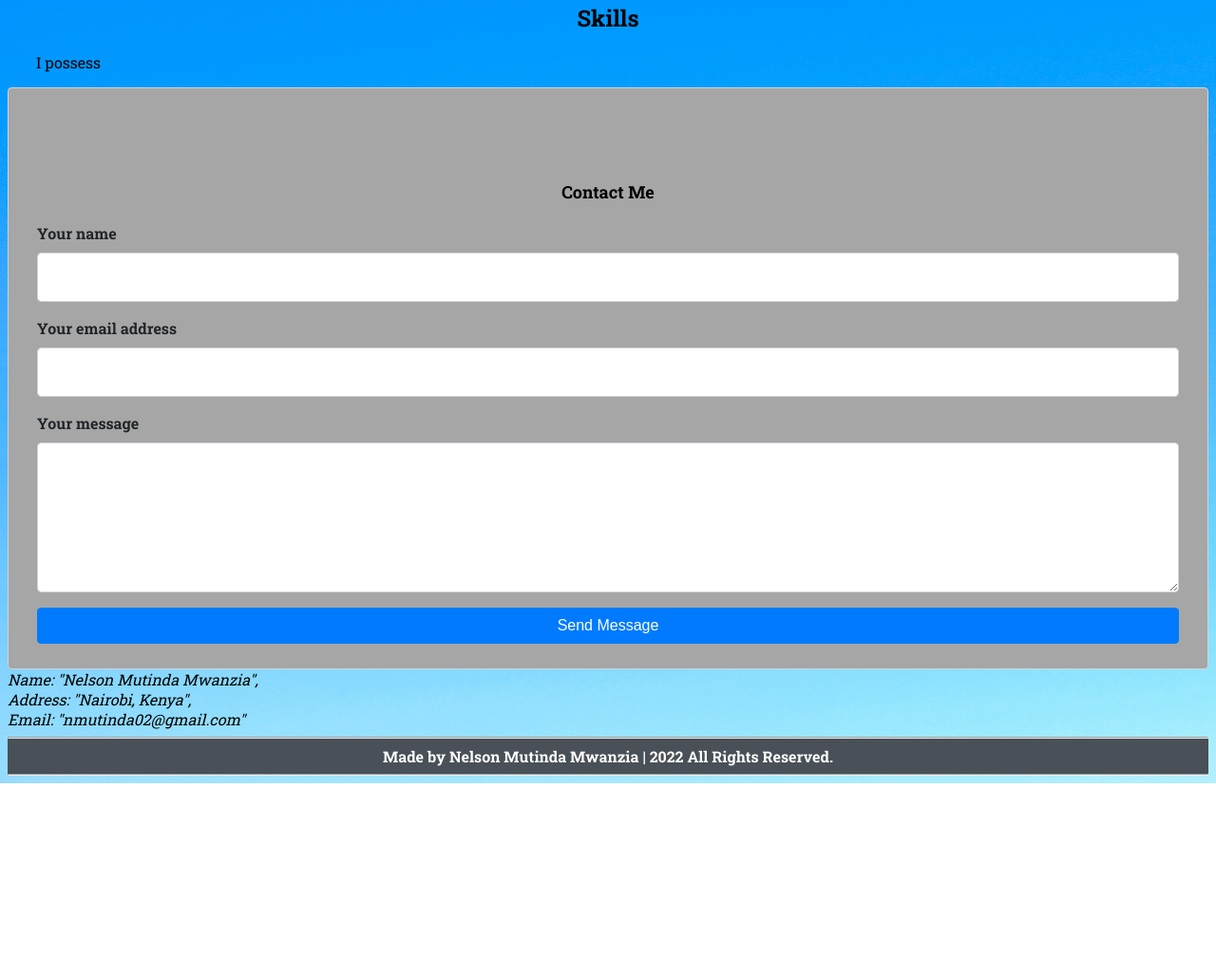
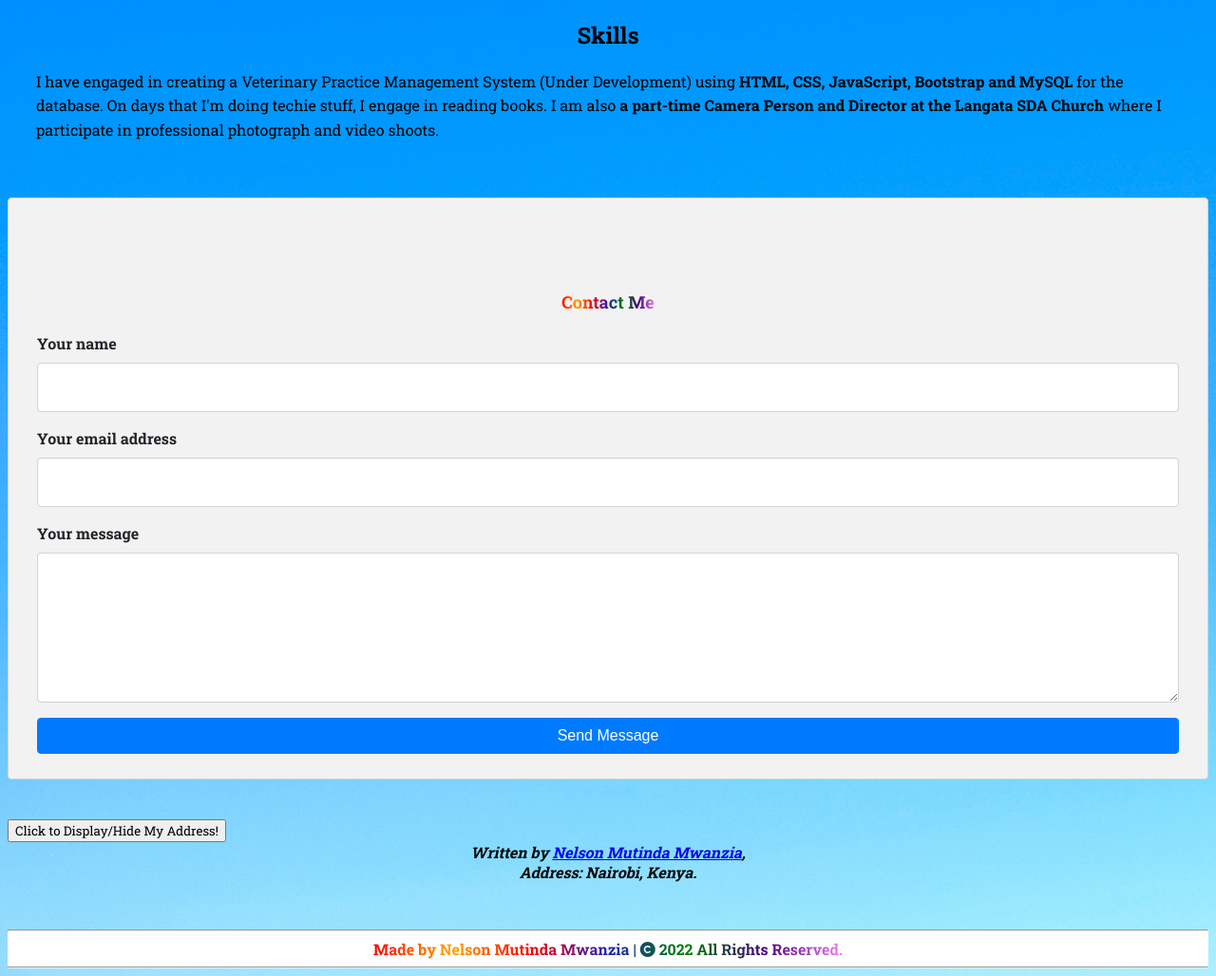
Before and after one commit to nelsonmutindamwanzia/phase-0-project, a plain HTML site: page index.html in a window 1280 px wide. Shown: the part 637-1665 px from the top of the page at 95% size. Before the commit the page ends 1462 px from the top, so only its background shows below. Drawn offline with Linux system fonts and the light colour scheme.

Commit message:
add button, change HTML and CSS layout

```diff
--- a/index.html
+++ b/index.html
@@ -5,6 +5,7 @@
     <meta http-equiv="X-UA-Compatible" content="IE=edge">
     <meta name="viewport" content="width=device-width, initial-scale=1.0">
     <link rel="stylesheet" href="./styles.css">
+    <script src="https://kit.fontawesome.com/563c07b71b.js" crossorigin="anonymous"></script>
     <link href='http://fonts.googleapis.com/css?family=Roboto+Slab:400,100,300,700&subset=latin,latin-ext' rel='stylesheet' type='text/css'>
     <title>Portfolio</title>
 </head>
@@ -19,7 +20,6 @@
             <li style="float:right"><a href="#home" class="menu-btn">Home</a></li>
           </ul>
           <div class="menu-btn">
-            <i class="fa fa-bars"></i>
           </div>
         </div>
       </nav>
@@ -29,7 +29,7 @@
     <br>
     <br>
     <h1>Who am I?</h1>
-    <p>I am Nelson Mutinda Mwanzia. I am 22 years old from Nairobi Kenya, a christian and a soon to be graduating student in KCA University. I am passionate about God and His creation as well as Information and Communication Technology. I am also passionate about diverse genres of music and am a wonderful (well, more of average) chef. I am a son, a brother, a friend and a lastborn. I am a sucker for the deeper conversations in life with the dearest people to me; friends and family. I believe that I am special and I will make a difference in my community and in the world as a whole.</p>
+    <p>I am <strong>Nelson Mutinda Mwanzia</strong>. I am 22 years old from Nairobi, Kenya. I am a christian and a soon to be graduating student in KCA University. I am passionate about God and His creation as well as Information and Communication Technology. I am also passionate about <strong>diverse genres of music and am a wonderful (well, more of average) chef</strong>. I am <strong>a son, a brother, a friend and a lastborn</strong>. I am a sucker for the deeper conversations in life with the dearest people to me; friends and family. I believe that I am special and I will make a difference in my community and in the world as a whole.</p>
     </div>
 <section>
     <div id = "about">
@@ -42,8 +42,8 @@
              <th>Education & Experience</th>
             </tr>
             <tr>
-             <td>I enjoy participating in team sports like football. I also enjoy taking long walks and reading philosophical books. I also love travelling with a bunch of friends. I also enjoy taking photographs of random things. I show a deep interest in Boardgames and Game Development.</td>
-             <td>I am pursuing a Bachelors Degree in Information Technology from the year 2018 to 2021 at KCA University. I have also taken the Cisco Certified Network Assistant (CCNA) Course while at KCA University and finished all four stages. I have recently completed a Lay Preaching Course, (IIDP) that was offered by the South Nairobi Kajiado Field in Nairobi in July 2022.</td>
+             <td>I enjoy participating in team sports like football. I also enjoy taking long walks and reading philosophical books. I also love travelling with a bunch of friends and taking photographs of random things. I show a deep interest in Boardgames and <strong>Game Development.</strong></td>
+             <td>I am pursuing a Bachelors Degree in Information Technology from the year 2018 to 2021 at KCA University. I have also taken the Cisco Certified Network Assistant (CCNA) Course while at KCA University and finished all four stages. I have recently completed a Lay Preaching Course (IIDP) that was offered by the South Nairobi Kajiado Field in Nairobi in July 2022.</td>
             </tr>
            </table>
 
@@ -54,7 +54,9 @@
         <br>
         <br>
         <h1>Skills</h1>
-        <p>I possess </p>
+        <p>I have engaged in creating a Veterinary Practice Management System (Under Development) using <strong>HTML, CSS, JavaScript, Bootstrap and MySQL </strong>for the database. On days that I'm doing techie stuff, I engage in reading books.  I am also <strong>a part-time Camera Person and Director at the Langata SDA Church</strong> where I participate in professional photograph and video shoots.</p>
+        <br>
+        <br>
     </div>
 </section>
 <section>
@@ -63,7 +65,7 @@
     <div id="contact">
         <br>
         <br>
-        <h3>Contact Me</h3>
+        <h3><span class = "multicolortext">Contact Me</span></h3>
         <form id="contact-form">
             <div class="form-group">
                 <label for="Name" class="form-group-label">Your name</label>
@@ -90,11 +92,20 @@
         </div>
     </div>
 </div>
-<address>
-    Name: "Nelson Mutinda Mwanzia", <br>
-    Address: "Nairobi, Kenya", <br>
-    Email: "nmutinda02@gmail.com" <br>
-</address>
+<br>
+<br>
+<button id = "add-btn" onclick="displayAddress()">Click to Display/Hide My Address!</button>
+<div id="addr">
+    <address>
+        <b>
+        Written by <a href="mailto:nmutinda02@gmail.com">Nelson Mutinda Mwanzia</a>, <br>
+        Address: Nairobi, Kenya. <br>
+        </b>
+
+    </address>
+</div>
+<br>
+<br>
 </section>
 
     <script src="./script.js"></script>
@@ -102,9 +113,9 @@
 <section id="footer">
     <footer>
     <hr>
-        <span>Made by Nelson Mutinda Mwanzia | 2022 All Rights Reserved.</span>
+        <span class = "multicolortext">Made by Nelson Mutinda Mwanzia | <i class="fa-solid fa-copyright"></i> 2022 All Rights Reserved.</span>
     <hr>
-      </footer>
+    </footer>
 </section>
 
 
--- a/styles.css
+++ b/styles.css
@@ -88,6 +88,7 @@ p{
     padding-left: 30px;
     padding-right: 40px;
     font-weight: 500;
+    line-height: 1.6;
 }
 
 .form-input{
@@ -107,7 +108,7 @@ p{
     border: 1px solid #ced4da;
     border-radius: 0.25rem;
     max-width: 100%;
-    background-color: #a6a6a6;
+    background-color: #f2f2f2;
 }
 
 .form-group {
@@ -225,12 +226,27 @@ input[type="submit"].button, input[type="reset"].button, input[type="button"].bu
 address {
     display: block;
     font-style: italic;
+    text-align: center;
   }
 
 #footer{
     text-align: center;
-    background-color: #495057;
-    color: white;
+    background-color: white;
     font-weight: 800;
     max-width: 100%;
 }
+
+.multicolortext {
+    background-image: linear-gradient(to left, violet, indigo, green, rgb(33, 33, 190), red, orange, red);
+    -webkit-background-clip: text;
+    -moz-background-clip: text;
+    background-clip: text;
+    color: transparent;
+}
+
+#add-btn{
+    align-items: center;
+    text-align: center;
+    font-family: 'Roboto Slab', serif;
+
+}
```
